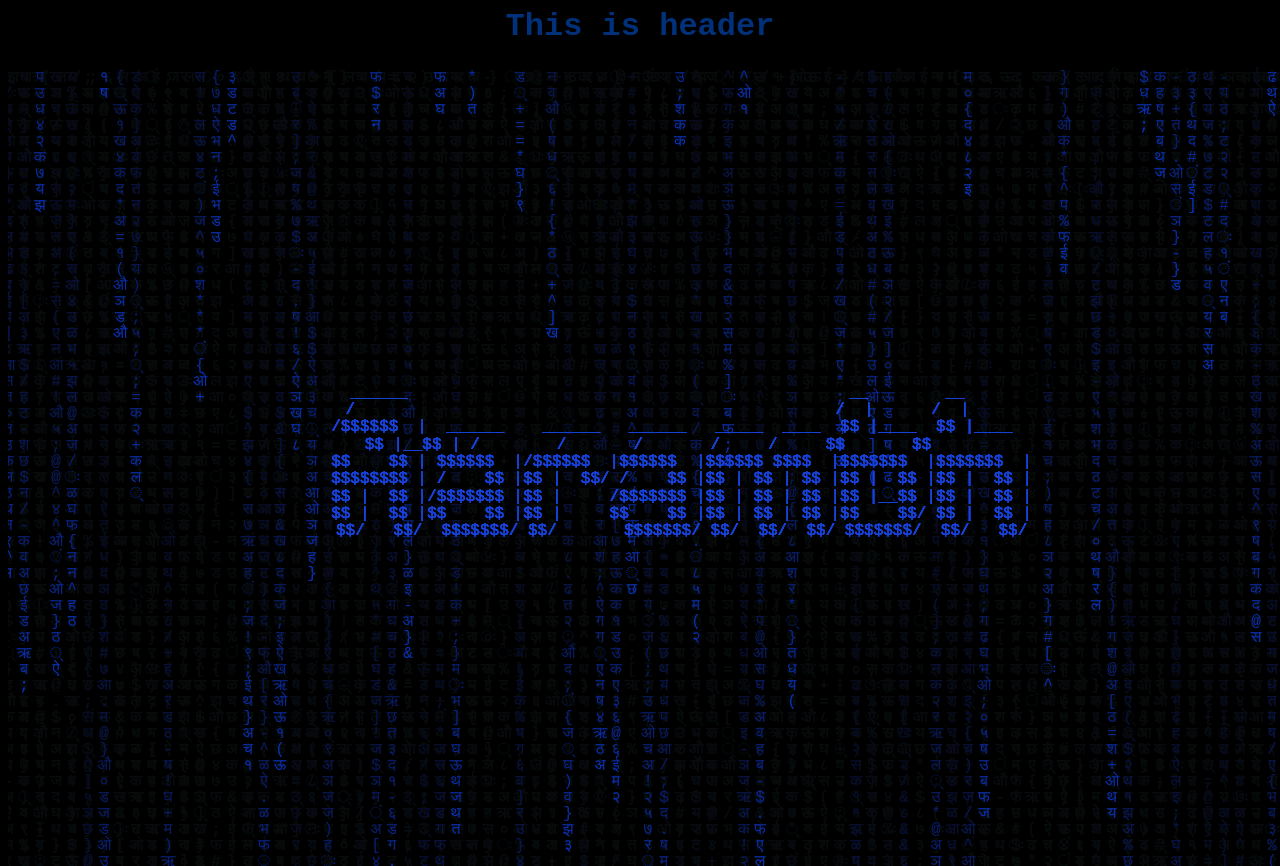
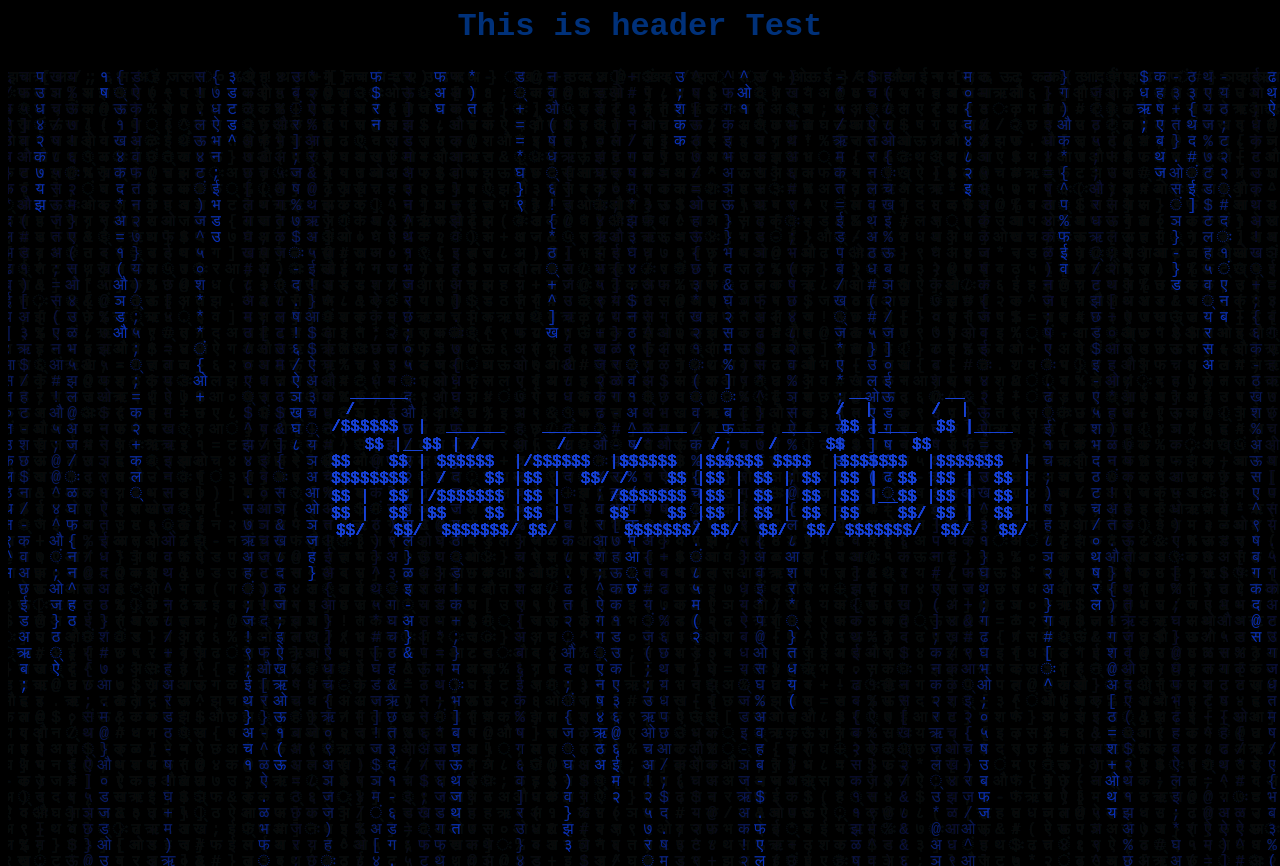
Before and after one commit to Prateek64X/Aarambh-Club-Website, a plain HTML site: page index.html in a window 1280 px wide. Drawn offline with Linux system fonts and the light colour scheme.

Commit message:
Test
Test

```diff
--- a/index.html
+++ b/index.html
@@ -7,7 +7,7 @@
     <script src="./js/script.js"></script>
 </head>
 <body>
-    <div id="Header"><h1>This is header</h1></div>
+    <div id="Header"><h1>This is header Test</h1></div>
     <div id="background-animation">
         <script type="text/javascript">
             backgroundAnimation();
```
